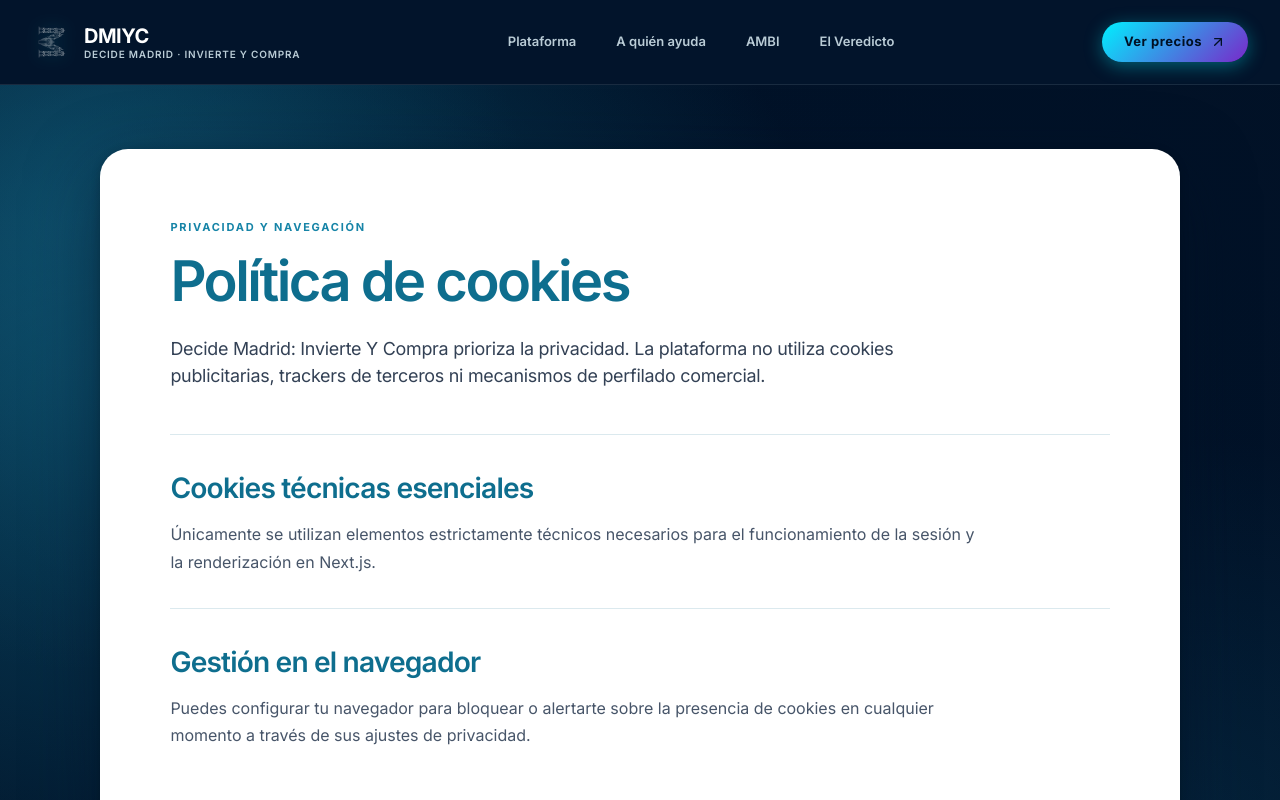
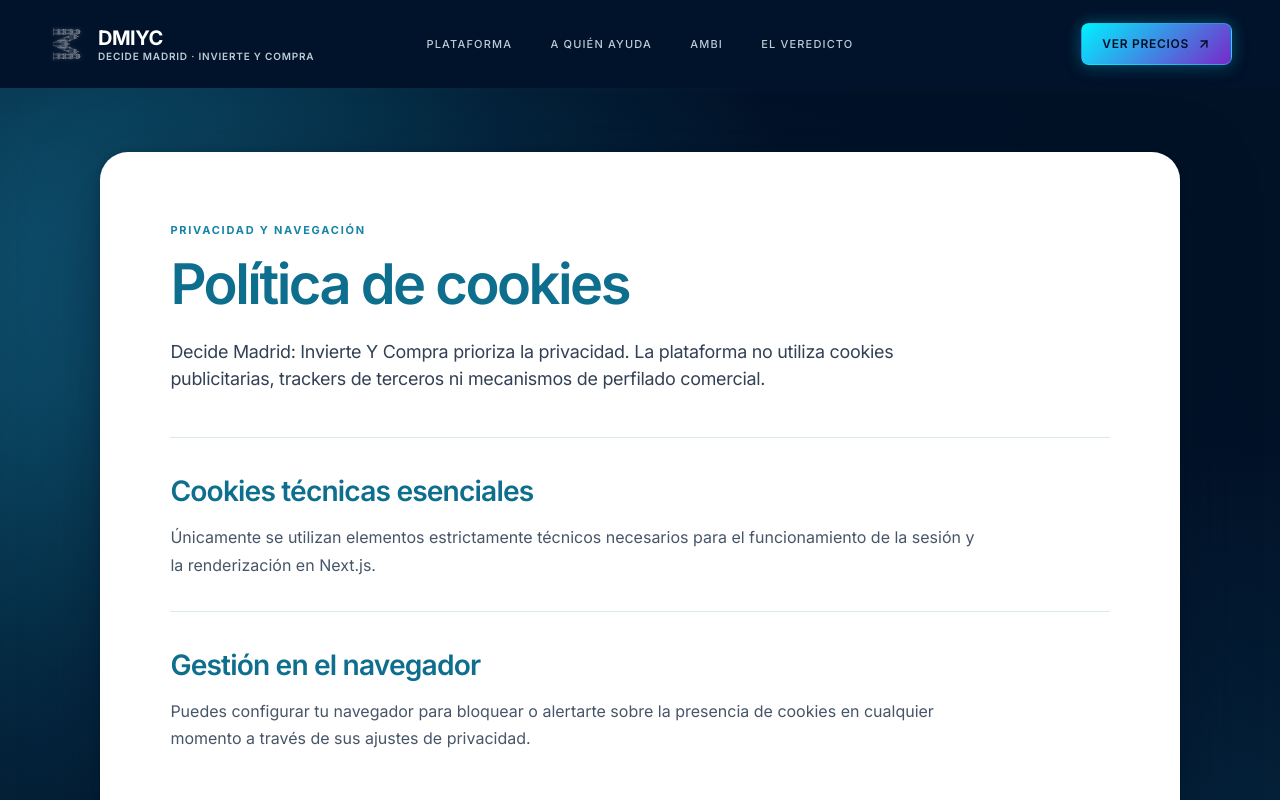
Before and after one commit to rodrigoapvigil/madrid-urban-intelligent, a Next.js app in the folder frontend/: page /cookies in a window 1280 px wide. Shown: the top 800 px of the page. Built offline with nearby package versions, Linux system fonts and the light colour scheme.

Commit message:
feat: unify global header and footer identically across all pages, separate dashboard toolbar below, and eliminate dividing lines

```diff
--- a/frontend/components/MadridLanding.css
+++ b/frontend/components/MadridLanding.css
@@ -133,7 +133,7 @@
   grid-template-columns: minmax(260px,1fr) minmax(480px,1.6fr) minmax(210px,1fr);
   align-items: center;
   gap: 32px;
-  background: rgba(2, 20, 43, 0.88); border-bottom: 1px solid var(--color-cream-10);
+  background: rgba(2, 20, 43, 0.88); border-bottom: none !important;
   backdrop-filter: blur(18px) saturate(130%);
   -webkit-backdrop-filter: blur(18px) saturate(130%);
 }
--- a/frontend/components/SiteChrome.css
+++ b/frontend/components/SiteChrome.css
@@ -1,104 +1,160 @@
 /* ==========================================================================
    SITE HEADER UNIFICADO (Idéntico a MadridLanding en todas las páginas)
    ========================================================================== */
-.site-header {
-  position: relative;
+.site-header,
+.mi-header {
+  position: sticky;
   z-index: 1200;
+  top: 0;
   width: 100%;
-  color: #FFFFFF;
-  background: #02142B;
-  border-bottom: 1px solid rgba(186, 204, 214, 0.12);
+  min-height: 88px;
+  padding-inline: max(48px, calc((100vw - 1600px)/2 + 64px));
+  display: grid;
+  grid-template-columns: minmax(260px, 1fr) minmax(480px, 1.6fr) minmax(210px, 1fr);
+  align-items: center;
+  gap: 32px;
+  background: rgba(2, 20, 43, 0.92);
+  border: none !important;
+  border-bottom: none !important;
+  backdrop-filter: blur(18px) saturate(130%);
+  -webkit-backdrop-filter: blur(18px) saturate(130%);
 }
 
-.site-header-main {
-  width: min(1440px, calc(100% - 64px));
-  min-height: 84px;
-  margin: 0 auto;
-  padding: 12px 0;
-  display: flex;
-  align-items: center;
-  justify-content: space-between;
-  gap: 28px;
-}
-
-.site-brand {
+.site-brand,
+.mi-brand {
   display: inline-flex;
   align-items: center;
   gap: 12px;
+  width: fit-content;
+  color: #FFFFFF;
+  font-size: 17px;
+  font-weight: 500;
+  letter-spacing: -0.035em;
+  white-space: nowrap;
   text-decoration: none;
-  flex: 0 0 auto;
 }
 
-.site-header-context {
-  flex: 1 1 auto;
-  min-width: 0;
-  display: flex;
-  justify-content: center;
+.site-brand:hover,
+.mi-brand:hover {
+  opacity: 0.9;
 }
 
-.site-navigation {
+.mi-brand__mark {
+  width: 38px;
+  height: 38px;
+  display: grid;
+  place-items: center;
+  flex: 0 0 auto;
+  overflow: hidden;
+}
+
+.mi-brand__mark img {
+  width: 100%;
+  height: 100%;
+  object-fit: contain;
+  transform: rotate(90deg);
+  filter: brightness(0) invert(1) drop-shadow(0 0 2px rgba(255, 255, 255, 0.4));
+  transition: transform 0.3s ease;
+}
+
+.site-brand:hover .mi-brand__mark img,
+.mi-brand:hover .mi-brand__mark img {
+  transform: rotate(90deg) scale(1.06);
+}
+
+.mi-brand__text {
+  display: flex;
+  flex-direction: column;
+  line-height: 1.1;
+  gap: 2px;
+}
+
+.mi-brand__acronym {
+  font-size: 20px;
+  font-weight: 750;
+  letter-spacing: -0.025em;
+  color: #FFFFFF;
+}
+
+.mi-brand__subtitle {
+  font-size: 10px;
+  font-weight: 600;
+  letter-spacing: 0.08em;
+  text-transform: uppercase;
+  color: var(--color-silver-mist, #BACCD6);
+}
+
+.site-navigation,
+.mi-nav {
   display: flex;
   align-items: center;
-  gap: 8px;
-  flex: 0 0 auto;
+  justify-content: center;
+  gap: clamp(20px, 3vw, 48px);
 }
 
-.site-navigation a {
-  position: relative;
-  min-height: 42px;
-  padding: 8px 16px;
+.site-navigation a,
+.mi-nav a {
+  min-height: 44px;
   display: inline-flex;
   align-items: center;
   color: var(--color-silver-mist, #BACCD6);
+  font-size: 11px;
+  font-weight: 500;
+  letter-spacing: 0.105em;
+  text-transform: uppercase;
   text-decoration: none;
-  font-size: 13px;
-  font-weight: 600;
-  border-radius: 9999px;
-  transition: color 160ms ease, background-color 160ms ease;
+  transition: color 0.2s ease;
 }
 
 .site-navigation a:hover,
-.site-navigation a.active {
+.mi-nav a:hover {
   color: #FFFFFF;
-  background: rgba(0, 45, 84, 0.55);
 }
 
-.site-navigation a.active::after {
-  position: absolute;
-  right: 16px;
-  bottom: 4px;
-  left: 16px;
-  height: 2px;
-  content: '';
-  border-radius: 2px;
-  background: var(--color-cyan-neon, #00F0FF);
+.site-navigation a.active,
+.mi-nav a.active {
+  color: var(--color-cyan-neon, #00F0FF);
 }
 
 /* Header CTA Button */
 .mi-header__cta {
+  justify-self: end;
+  min-height: 42px;
+  padding: 0 20px;
   display: inline-flex;
   align-items: center;
+  justify-content: center;
   gap: 8px;
-  padding: 10px 22px;
-  border-radius: 9999px;
+  border: 1px solid rgba(0, 240, 255, 0.45);
+  border-radius: 8px;
+  color: #011024 !important;
   background: linear-gradient(135deg, #00F0FF 0%, #7928CA 100%);
-  color: #011024 !important;
-  font-size: 13px;
-  font-weight: 700;
-  letter-spacing: 0.04em;
+  box-shadow: 0 4px 16px rgba(0, 45, 84, 0.35), 0 0 16px rgba(0, 240, 255, 0.30);
+  font-size: 12px;
+  font-weight: 600;
+  letter-spacing: 0.06em;
+  text-transform: uppercase;
   text-decoration: none;
-  box-shadow: 0 4px 18px rgba(0, 240, 255, 0.35);
-  transition: transform 0.2s ease, box-shadow 0.2s ease;
+  transition: all 0.2s ease;
   white-space: nowrap;
 }
 
 .mi-header__cta:hover {
-  transform: translateY(-2px);
-  box-shadow: 0 6px 24px rgba(0, 240, 255, 0.6);
+  background: linear-gradient(135deg, #33F3FF 0%, #8E3CE6 100%);
+  filter: brightness(1.08);
+  transform: translateY(-1px);
+  box-shadow: 0 6px 22px rgba(0, 45, 84, 0.45), 0 0 24px rgba(0, 240, 255, 0.50);
+}
+
+.mi-header__cta svg {
+  width: 14px;
+  height: 14px;
+  stroke: #011024;
+  stroke-width: 2.5;
 }
 
 /* ==========================================================================
-   AUROS FOOTER UNIFICADO (Idéntico en todas las páginas)
+   AUROS FOOTER UNIFICADO (Idéntico en todas las páginas - CERO líneas divisorias)
    ========================================================================== */
 .auros-footer {
   width: 100%;
@@ -107,7 +163,9 @@
   padding: clamp(64px, 8vw, 104px) 0 clamp(32px, 4vw, 48px);
   position: relative;
   overflow: hidden;
-  border-top: none;
+  border: none !important;
+  border-top: none !important;
+  border-bottom: none !important;
 }
 
 .auros-footer__inner {
@@ -158,12 +216,14 @@
   color: #011024 !important;
   font-size: 13px !important;
   font-weight: 750 !important;
-  letter-spacing: 0.06em !important;
+  letter-spacing: 0.08em !important;
   text-transform: uppercase !important;
   text-decoration: none !important;
+  box-shadow: 0 0 24px rgba(0, 240, 255, 0.5) !important;
+  transition: transform 0.2s ease, box-shadow 0.2s ease, background-color 0.2s ease, color 0.2s ease !important;
   border: 1px solid rgba(0, 240, 255, 0.8) !important;
-  box-shadow: 0 0 24px rgba(0, 240, 255, 0.45) !important;
-  transition: transform 0.2s ease, box-shadow 0.2s ease, background-color 0.2s ease !important;
+  cursor: pointer !important;
+  min-height: 48px !important;
 }
 
 .auros-footer__cta-button:hover {
@@ -180,7 +240,8 @@
   gap: 24px;
   padding-top: clamp(28px, 3vw, 40px);
   padding-bottom: clamp(28px, 3vw, 40px);
-  border-top: 1px solid rgba(186, 204, 214, 0.12);
+  border: none !important;
+  border-top: none !important;
   flex-wrap: wrap;
 }
 
@@ -236,7 +297,8 @@
   align-items: center;
   justify-content: flex-end;
   padding-top: 24px;
-  border-top: 1px solid rgba(186, 204, 214, 0.08);
+  border: none !important;
+  border-top: none !important;
   font-size: 11px;
   font-weight: 500;
   letter-spacing: 0.08em;
@@ -244,65 +306,18 @@
   text-transform: uppercase;
 }
 
-/* ==========================================================================
-   DMIYC BRAND (Logo rotado 90º en sentido horario + tipografía jerárquica)
-   ========================================================================== */
-.mi-brand, .site-brand {
-  display: inline-flex !important;
-  align-items: center !important;
-  gap: 12px !important;
-  text-decoration: none !important;
-}
-
-.mi-brand__mark {
-  display: flex;
-  align-items: center;
-  justify-content: center;
-  width: 40px;
-  height: 40px;
-  flex-shrink: 0;
-}
-
-.mi-brand__mark img {
-  width: 36px !important;
-  height: 36px !important;
-  object-fit: contain;
-  transform: rotate(90deg) !important;
-  transition: transform 0.28s ease, filter 0.28s ease;
-  filter: drop-shadow(0 0 8px rgba(0, 240, 255, 0.45));
-}
-
-.mi-brand:hover .mi-brand__mark img,
-.site-brand:hover .mi-brand__mark img {
-  transform: rotate(90deg) scale(1.08) !important;
-  filter: drop-shadow(0 0 12px rgba(0, 240, 255, 0.75));
-}
-
-.mi-brand__text {
-  display: flex;
-  flex-direction: column;
-  line-height: 1.1;
-  gap: 2px;
-}
-
-.mi-brand__acronym {
-  font-size: 20px;
-  font-weight: 750;
-  letter-spacing: -0.025em;
-  color: #FFFFFF;
-}
-
-.mi-brand__subtitle {
-  font-size: 10px;
-  font-weight: 600;
-  letter-spacing: 0.08em;
-  text-transform: uppercase;
-  color: var(--color-silver-mist, #BACCD6);
-}
-
 @media (max-width: 900px) {
-  .site-header-main { flex-wrap: wrap; justify-content: space-between; gap: 12px 16px; }
-  .site-header-context { order: 3; flex: 1 0 100%; }
+  .site-header,
+  .mi-header {
+    min-height: 76px;
+    padding-inline: 20px;
+    grid-template-columns: 1fr auto;
+    gap: 12px;
+  }
+  .site-navigation,
+  .mi-nav {
+    display: none;
+  }
   .auros-footer__top {
     flex-direction: column;
     align-items: flex-start;
@@ -320,9 +335,3 @@
     justify-content: flex-start;
   }
 }
-
-@media (max-width: 640px) {
-  .site-header-main { gap: 8px 12px; }
-  .site-navigation { width: 100%; justify-content: flex-start; overflow-x: auto; padding-bottom: 4px; }
-  .site-navigation a { padding: 6px 10px; font-size: 12px; }
-}
--- a/frontend/components/SiteChrome.tsx
+++ b/frontend/components/SiteChrome.tsx
@@ -8,11 +8,10 @@ type SiteHeaderProps = {
   children?: ReactNode;
 };
 
-export function SiteHeader({ activePath, children }: SiteHeaderProps) {
+export function SiteHeader({ activePath }: SiteHeaderProps) {
   return (
-    <header className="site-header" role="banner">
-      <div className="site-header-main">
-        <Link href="/" className="site-brand" aria-label="DMIYC - Decide Madrid: Invierte Y Compra">
+    <header className="mi-header site-header" role="banner">
+      <Link href="/" className="mi-brand site-brand" aria-label="DMIYC - Decide Madrid: Invierte Y Compra">
         <span className="mi-brand__mark">
           <Image src="/decide-madrid-mark.webp" alt="DMIYC" width={38} height={38} priority />
         </span>
@@ -22,9 +21,7 @@ export function SiteHeader({ activePath, children }: SiteHeaderProps) {
         </span>
       </Link>
 
-        {children && <div className="site-header-context">{children}</div>}
-
-        <nav className="site-navigation" aria-label="Navegación principal">
+      <nav className="mi-nav site-navigation" aria-label="Navegación principal">
         <Link href="/#plataforma">Plataforma</Link>
         <Link href="/#impacto">A quién ayuda</Link>
         <Link href="/madrid/chat" className={activePath === '/madrid/chat' ? 'active' : ''}>AMBI</Link>
@@ -32,9 +29,8 @@ export function SiteHeader({ activePath, children }: SiteHeaderProps) {
       </nav>
 
       <Link href="/madrid" className="mi-header__cta">
-          Ver precios <ArrowUpRight size={16} aria-hidden="true" />
+        Ver precios <ArrowUpRight size={14} aria-hidden="true" />
       </Link>
-      </div>
     </header>
   );
 }
```
Also changed, not shown: frontend/components/MadridDashboardV2.css (+71 -1 lines), frontend/components/MadridDashboardV2.tsx (+23 -3 lines), frontend/components/MadridLanding.tsx (+2 -21 lines). Lines whose indentation alone changed are shown as unchanged.
